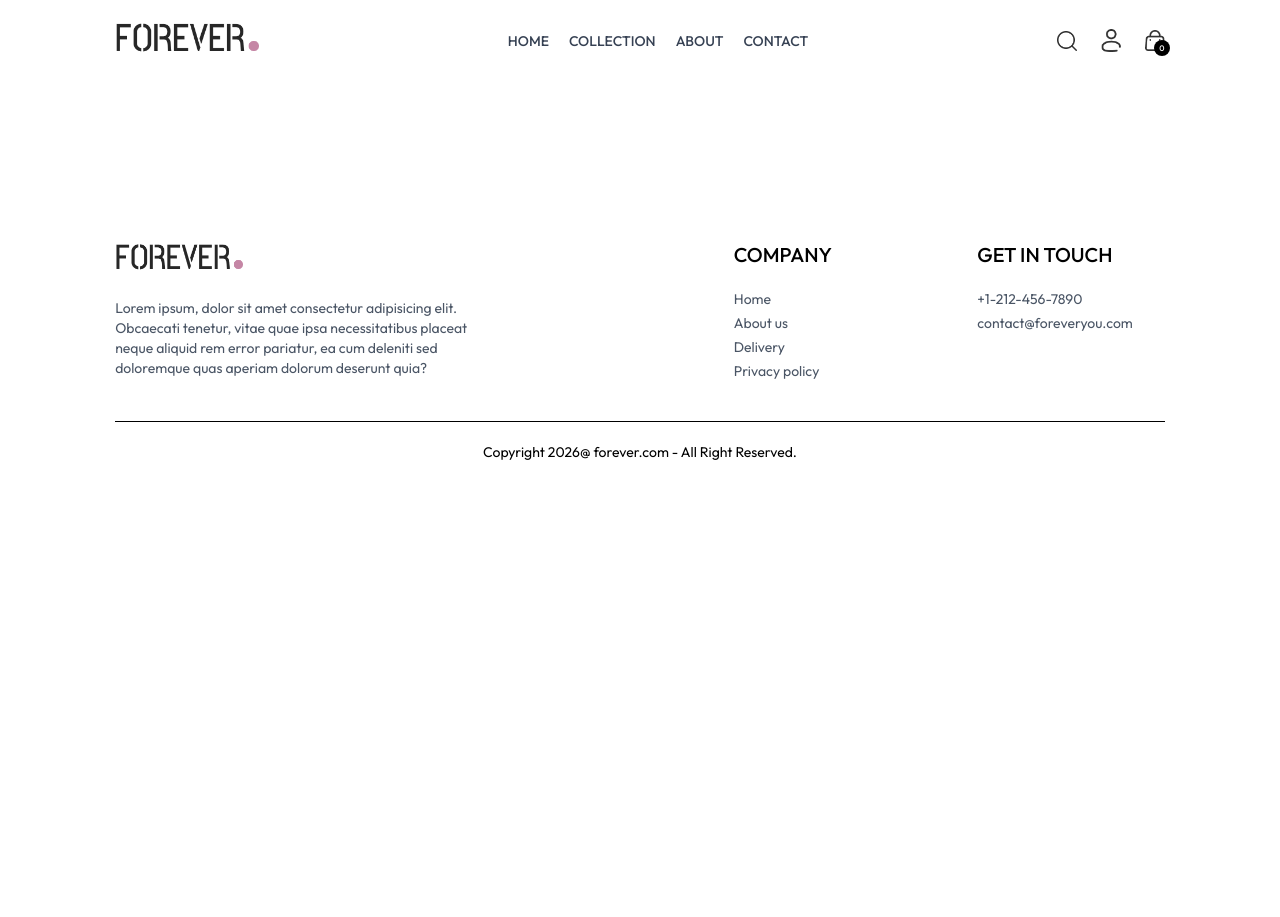
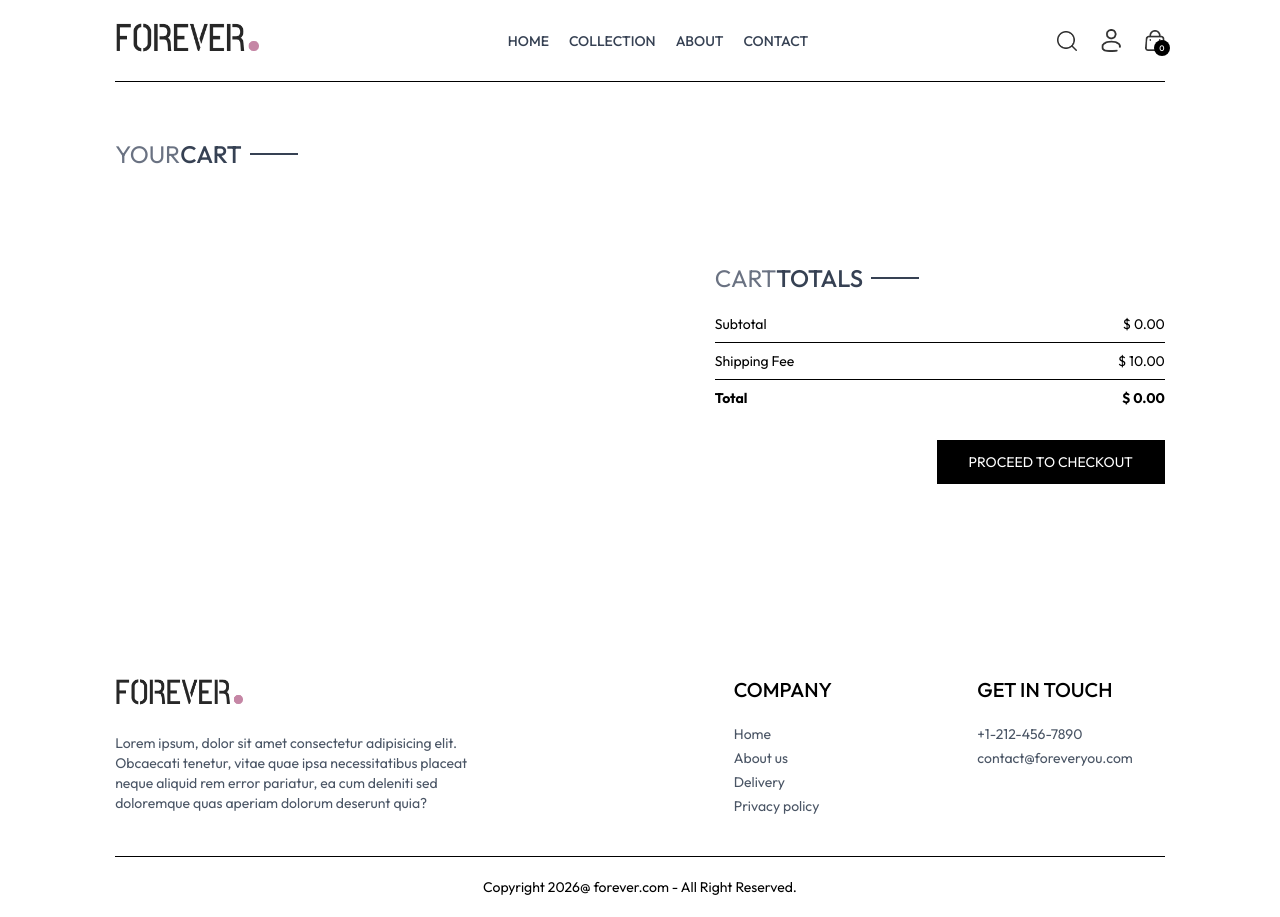
Before and after one commit to Pratheek1310/FOREVER_E-Commerce, a React (Vite) app in the folder frontend/: page /cart in a window 1280 px wide. Before the commit the page ends 800 px from the top, so only its background shows below. Built offline with nearby package versions, Linux system fonts and the light colour scheme.

Commit message:
implement cart UI and cart functionality

```diff
--- /dev/null
+++ b/frontend/src/components/CartTotal.jsx
@@ -0,0 +1,36 @@
+import React, { useContext } from 'react'
+import { ShopContext } from '../context/ShowContext'
+import Title from './Title';
+
+const CartTotal = () => {
+
+    const {currency , delivery_fee , getCartAmount} = useContext(ShopContext);
+
+  return (
+    <div className='w-full'>
+      <div className='text-2xl'>
+        <Title text1={'CART'} text2={'TOTALS'} />
+      </div>
+
+      <div className='flex flex-col gap-2 mt-2 text-sm'>
+        <div className='flex justify-between'>
+            <p>Subtotal</p>
+            <p>{currency} {getCartAmount()}.00</p>
+        </div>
+        <hr />
+        <div className='flex justify-between'>
+            <p>Shipping Fee</p>
+            <p>{currency} {delivery_fee}.00</p>
+        </div>
+        <hr />
+        <div className='flex justify-between'>
+            <b>Total</b>
+            <b>{currency} {getCartAmount() === 0 ? 0 : getCartAmount() + delivery_fee}.00</b>
+        </div>
+      </div>
+
+    </div>
+  )
+}
+
+export default CartTotal
--- a/frontend/src/context/ShowContext.jsx
+++ b/frontend/src/context/ShowContext.jsx
@@ -1,6 +1,7 @@
 import { createContext, useEffect, useState } from "react";
 import { products } from '../assets/assets'
 import { toast } from "react-toastify";
+import { useNavigate } from "react-router-dom";
 
 export const ShopContext = createContext();
 
@@ -11,6 +12,7 @@ const ShopContextProvider = (props) => {
     const [search, setSearch] = useState('');
     const [showSearch, setShowSearch] = useState(false);
     const [cartItems,setCartItems] = useState({});
+    const navigate = useNavigate();
 
 
     const addToCart = async (itemId,size) => {
@@ -54,11 +56,39 @@ const ShopContextProvider = (props) => {
         return totalCount;
     }
 
+    const updateQuantity = async (itemId,size,quantity) => {
+
+        let cartData = structuredClone(cartItems);
+
+        cartData[itemId][size] = quantity;
+
+        setCartItems(cartData);
+    }
+
+    const getCartAmount = () => {
+        let totalAmount = 0;
+        for(const items in cartItems) {
+            let itemInfo = products.find((product)=>product._id === items);
+            for(const item in cartItems[items]){
+                try{
+                    if(cartItems[items][item] > 0){
+                        totalAmount += itemInfo.price *cartItems[items][item];
+                    }
+                }
+                catch (error) {
+
+                }
+            }
+        }
+        return totalAmount;
+    }
+
     const value ={
         products , currency , delivery_fee,
         search,setSearch,showSearch,setShowSearch,
         cartItems,addToCart,
-        getCartCount
+        getCartCount,updateQuantity,
+        getCartAmount,navigate
     }
 
     return(
--- a/frontend/src/pages/Cart.jsx
+++ b/frontend/src/pages/Cart.jsx
@@ -1,8 +1,74 @@
-import React from 'react'
+import React, { useContext, useEffect, useState } from 'react'
+import { ShopContext } from '../context/ShowContext'
+import Title from '../components/Title';
+import { assets } from '../assets/assets';
+import CartTotal from '../components/CartTotal';
 
 const Cart = () => {
+
+  const { products, currency, cartItems , updateQuantity , navigate } = useContext(ShopContext);
+
+  const [cartData, setCartData] = useState([]);
+
+  useEffect(() => {
+
+    const tempData = [];
+    for (const items in cartItems) {
+      for (const item in cartItems[items]) {
+        if (cartItems[items][item] > 0) {
+          tempData.push({
+            _id: items,
+            size: item,
+            quantity: cartItems[items][item]
+          })
+        }
+      }
+    }
+    setCartData(tempData);
+  }, [cartItems])
+
   return (
-    <div>
+    <div className='border-t pt-14'>
+
+      <div className='text-2xl mb-3'>
+        <Title text1={'YOUR'} text2={'CART'}  />
+      </div>
+
+      <div>
+        {
+          cartData.map((item,index) =>{
+
+            const productData = products.find((product)=> product._id  === item._id);
+
+            return (
+              <div key={index} className='py-4 border-t border-b text-gray-700 grid grid-cols-[4fr_0.5fr_0.5fr] sm:grid-cols-[4fr_2fr_0.5fr] items-center gap-4'>
+                <div className='flex items-start gap-6 '>
+                  <img className='w-16 sm:w-20' src={productData.image[0]} alt="" />
+                  <div>
+                    <p className='text-xs sm:text-lg font-medium'>{productData.name}</p>
+                    <div className='flex items-center gap-5 mt-2'>
+                      <p>{currency}{productData.price}</p>
+                      <p className='px-2 sm:px-3 sm:py-1 border bg-slate-50'>{item.size}</p>
+                    </div>
+                  </div>
+                </div>
+                <input onChange={(e)=>e.target.value === '' || e.target.value === '0' ? null : updateQuantity(item._id,item.size,Number(e.target.value))} className='border max-w-10 sm:max-w-20 px-1 sm:px-2 py-1' type='number' min={1} defaultValue={item.quantity} />
+                <img onClick={()=>updateQuantity(item._id,item.size,0)} className='w-4 mr-4 sm:w-5 cursor-pointer' src={assets.bin_icon} alt="" />
+              </div>
+            )
+
+          })
+        }
+      </div>
+
+      <div className='flex justify-end my-20'>
+        <div className='w-full sm:w-[450px]'>
+          <CartTotal />
+          <div className='w-full text-end'>
+            <button onClick={()=>navigate('/place-order')} className='bg-black text-white text-sm my-8 px-8 py-3'>PROCEED TO CHECKOUT</button>
+          </div>
+        </div>
+      </div>
 
     </div>
   )
```
